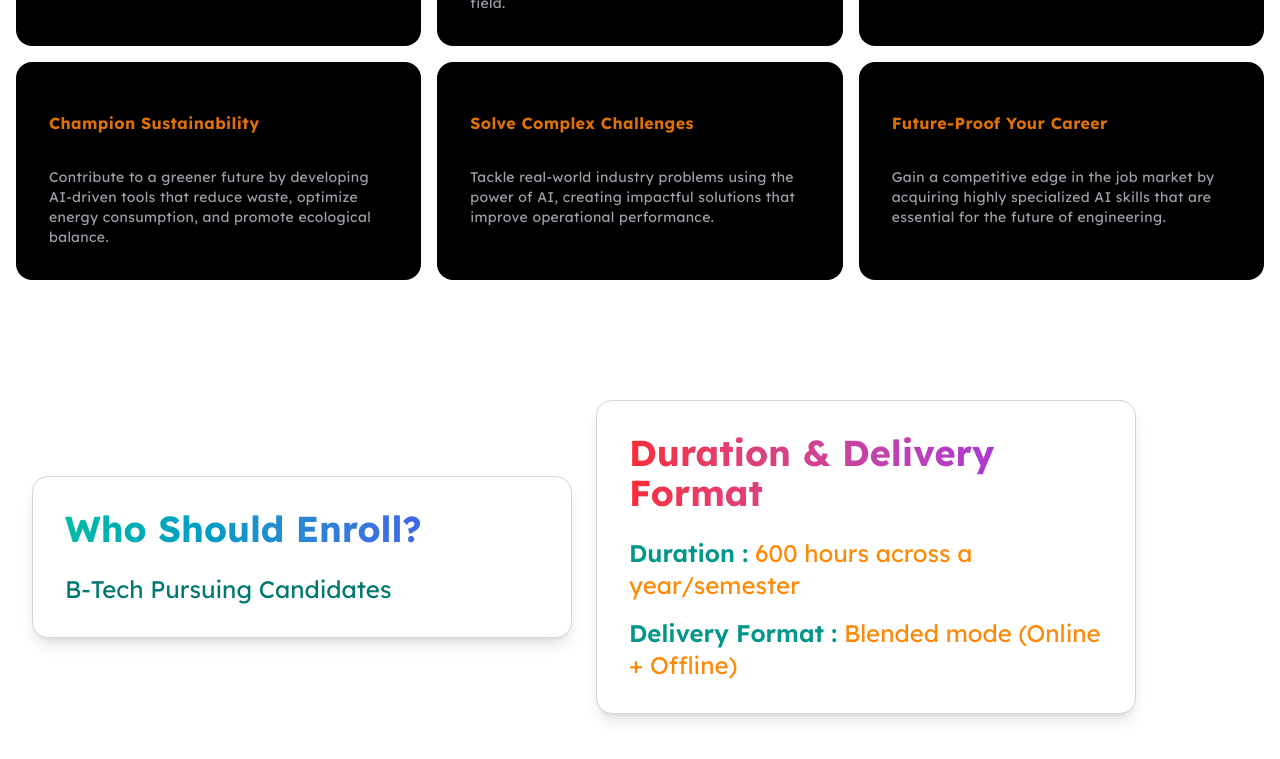
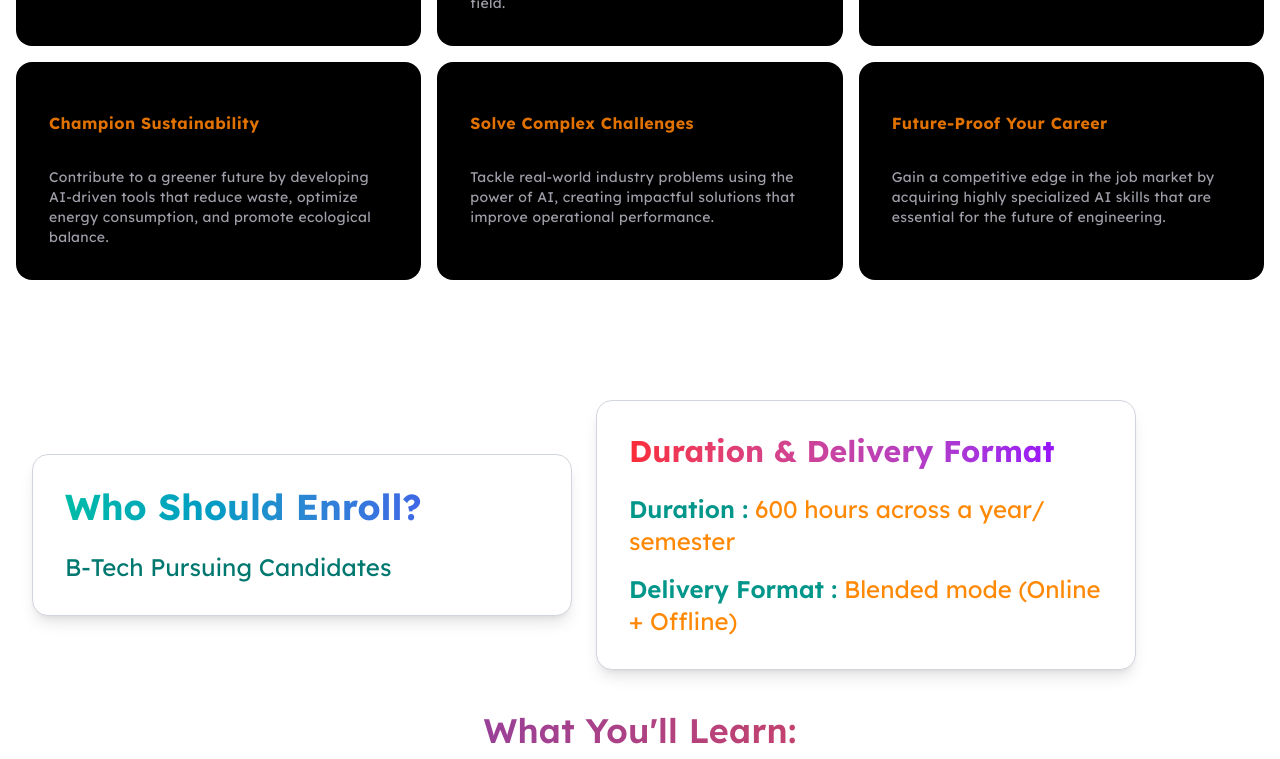
Before and after one commit to Pwnkdm/ices-iitrpr-ai, a React (Vite) app in the folder client/: page / in a window 1280 px wide. Shown: the part 2388-3147 px from the top of the page. Built offline with nearby package versions, Linux system fonts and the light colour scheme.

Commit message:
final changes for the day

```diff
--- a/client/src/components/CardHoverEffect.tsx
+++ b/client/src/components/CardHoverEffect.tsx
@@ -49,7 +49,7 @@ export function CardHoverEffect() {
           >
             <div className="group relative bg-white p-8 border-1 border-gray-300 rounded-2xl shadow-lg hover:shadow-4xl transform hover:-translate-y-2 transition-all duration-300 ease-in-out ">
               <div className="absolute inset-0 bg-gradient-to-br from-red-300/70 to-purple-400/70 opacity-0 group-hover:opacity-100 rounded-2xl transition-opacity duration-300 "></div>
-              <h2 className="relative text-3xl sm:text-4xl font-bold mb-6 bg-gradient-to-r from-red-500 to-purple-600 text-transparent bg-clip-text">
+              <h2 className="relative text-3xl sm:text-3xl font-bold mb-6 bg-gradient-to-r from-red-500 to-purple-600 text-transparent bg-clip-text w-fit ">
                 Duration & Delivery Format
               </h2>
               <ul className="relative list-none space-y-4">
@@ -58,7 +58,7 @@ export function CardHoverEffect() {
                     Duration :
                   </span>{" "}
                   <span className="text-orange-400">
-                    600 hours across a year/semester
+                    600 hours across a year/ semester
                   </span>
                 </li>
                 <li className="text-lg sm:text-xl md:text-2xl text-red-700">
--- a/client/src/components/HeroPage.tsx
+++ b/client/src/components/HeroPage.tsx
@@ -1,7 +1,7 @@
 import bannerimage from "../assets/banner.png";
 import immerImage from "../assets/5_day_immersion.webp";
 import convocation from "../assets/Convocation.jpeg";
-import alumni from "../assets/alumni.jpeg";
+import alumni from "../assets/alumni_meet.jpg";
 import faculty from "../assets/faculty.jpeg";
 import courseDuration from "../assets/course_duration.png";
 import certification from "../assets/winner-white.png";
--- a/client/src/components/gridComponent.tsx
+++ b/client/src/components/gridComponent.tsx
@@ -61,7 +61,7 @@ const GridComponent = ({ alumni, faculty, immerImage, convocation }) => {
           >
             <div
               className="relative overflow-hidden cursor-pointer group"
-              onClick={() => openPreview(feature.image)}
+              // onClick={() => openPreview(feature.image)}
             >
               <div className="absolute inset-0 bg-gradient-to-t from-black via-transparent to-transparent opacity-0 group-hover:opacity-70 transition-opacity duration-300 flex items-end justify-center">
                 <p className="text-white text-center p-4 transform translate-y-4 group-hover:translate-y-0 transition-transform duration-300">
```
Also changed, not shown: client/src/components/WhyThisProgram.tsx (+7 -5 lines), client/src/assets/alumni_meet.jpg (added).
